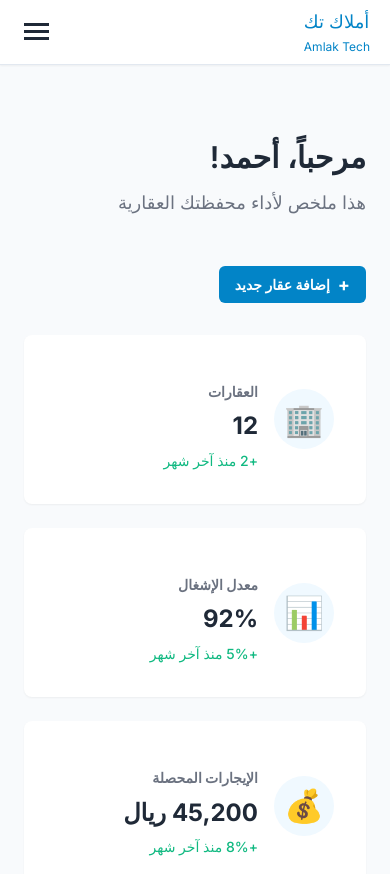
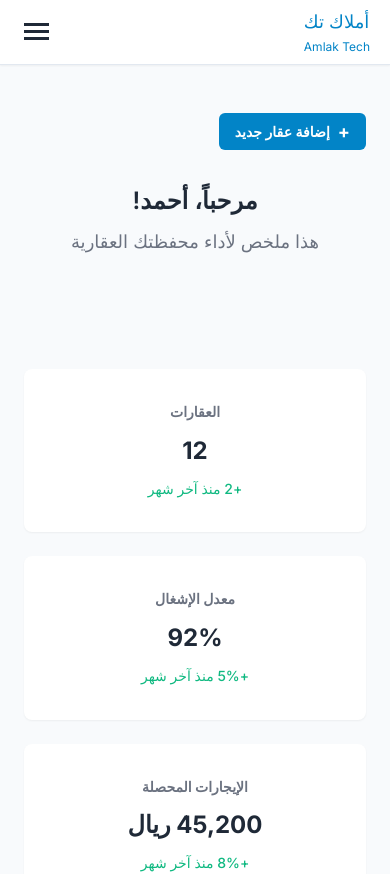
Before and after one commit to yaraabdullah/AmlakTech-Website, a Next.js app: page /owner/dashboard in a window 390 px wide. Shown: the top 874 px of the page. Built offline with nearby package versions, Linux system fonts and the light colour scheme.

Commit message:
update the button position

```diff
--- a/components/OwnerDashboard.tsx
+++ b/components/OwnerDashboard.tsx
@@ -107,18 +107,19 @@ export default function OwnerDashboard() {
       {/* Main Content */}
       <main className={styles.mainContent}>
         <div className={styles.container}>
-          {/* Welcome Section */}
-          <div className={styles.welcomeSection}>
-            <h1 className={styles.welcomeTitle}>مرحباً، أحمد!</h1>
-            <p className={styles.welcomeSubtitle}>هذا ملخص لأداء محفظتك العقارية</p>
-          </div>
+          {/* Header Section with Button and Welcome */}
+          <div className={styles.headerSection}>
+            <div className={styles.addPropertySection}>
+              <button className={styles.addPropertyBtn}>
+                <span className={styles.addIcon}>+</span>
+                إضافة عقار جديد
+              </button>
+            </div>
 
-          {/* Add Property Button */}
-          <div className={styles.addPropertySection}>
-            <button className={styles.addPropertyBtn}>
-              <span className={styles.addIcon}>+</span>
-              إضافة عقار جديد
-            </button>
+            <div className={styles.welcomeSection}>
+              <h1 className={styles.welcomeTitle}>مرحباً، أحمد!</h1>
+              <p className={styles.welcomeSubtitle}>هذا ملخص لأداء محفظتك العقارية</p>
+            </div>
           </div>
 
           {/* KPI Cards */}
@@ -126,7 +127,6 @@ export default function OwnerDashboard() {
             <div className={styles.kpiGrid}>
               {kpiData.map((kpi, index) => (
                 <div key={index} className={styles.kpiCard}>
-                  <div className={styles.kpiIcon}>{kpi.icon}</div>
                   <div className={styles.kpiContent}>
                     <h3 className={styles.kpiTitle}>{kpi.title}</h3>
                     <div className={styles.kpiValue}>{kpi.value}</div>
--- a/styles/OwnerDashboard.module.css
+++ b/styles/OwnerDashboard.module.css
@@ -151,11 +151,19 @@
   font-family: var(--font-family-primary);
 }
 
+/* Header Section */
+.headerSection {
+  display: flex;
+  justify-content: space-between;
+  align-items: flex-start;
+  margin-bottom: var(--spacing-3xl);
+  gap: var(--spacing-xl);
+}
+
 /* Add Property Section */
 .addPropertySection {
   display: flex;
   justify-content: flex-start;
-  margin-bottom: var(--spacing-xl);
 }
 
 .addPropertyBtn {
@@ -185,6 +193,14 @@
   font-weight: var(--font-weight-bold);
 }
 
+/* Welcome Section */
+.welcomeSection {
+  display: flex;
+  flex-direction: column;
+  align-items: flex-end;
+  text-align: right;
+}
+
 /* KPI Section */
 .kpiSection {
   margin-bottom: var(--spacing-3xl);
@@ -201,10 +217,8 @@
   border-radius: var(--border-radius-lg);
   padding: var(--spacing-xl);
   box-shadow: var(--shadow-sm);
-  display: flex;
-  align-items: center;
-  gap: var(--spacing-md);
   transition: transform 0.3s ease;
+  text-align: center;
 }
 
 .kpiCard:hover {
@@ -212,40 +226,35 @@
   box-shadow: var(--shadow-lg);
 }
 
-.kpiIcon {
-  font-size: 2rem;
-  width: 60px;
-  height: 60px;
-  background: var(--color-blue-light);
-  border-radius: 50%;
+.kpiContent {
   display: flex;
+  flex-direction: column;
   align-items: center;
-  justify-content: center;
-}
-
-.kpiContent {
-  flex: 1;
+  gap: var(--spacing-sm);
 }
 
 .kpiTitle {
   font-size: var(--font-size-sm);
   color: var(--color-text-secondary);
-  margin-bottom: var(--spacing-xs);
+  margin: 0;
   font-family: var(--font-family-primary);
+  text-align: center;
 }
 
 .kpiValue {
   font-size: var(--font-size-2xl);
   font-weight: var(--font-weight-bold);
   color: var(--color-text-primary);
-  margin-bottom: var(--spacing-xs);
+  margin: 0;
   font-family: var(--font-family-primary);
+  text-align: center;
 }
 
 .kpiChange {
   font-size: var(--font-size-sm);
   font-weight: var(--font-weight-medium);
   font-family: var(--font-family-primary);
+  text-align: center;
 }
 
 .kpiChange.up {
@@ -686,6 +695,17 @@
     grid-template-columns: 1fr;
   }
 
+  .headerSection {
+    flex-direction: column;
+    align-items: stretch;
+    gap: var(--spacing-lg);
+  }
+
+  .welcomeSection {
+    align-items: center;
+    text-align: center;
+  }
+
   .kpiSection {
     margin-bottom: var(--spacing-xl);
   }
@@ -715,6 +735,14 @@
     flex-wrap: wrap;
   }
 
+  .headerSection {
+    gap: var(--spacing-md);
+  }
+
+  .welcomeTitle {
+    font-size: var(--font-size-2xl);
+  }
+
   .kpiGrid {
     grid-template-columns: 1fr;
   }
```
